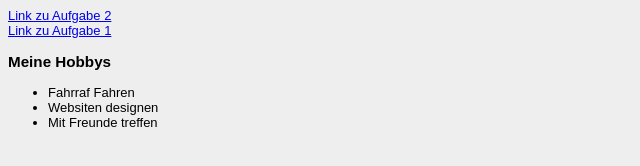
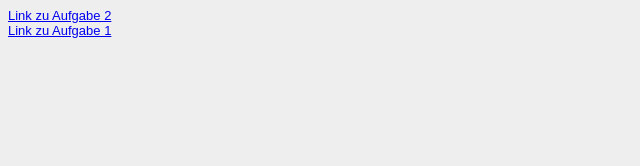
Before and after one commit to Z3r0cks/EIA1-WiSe20-21, a plain HTML site: page Steckbrief/steckbrief.htm in a window 1280 px wide. Shown: the whole page, without its empty margins (0-640 px from the left). Drawn offline with Linux system fonts and the light colour scheme.

Commit message:
TASK: example commit

```diff
--- a/Steckbrief/steckbrief.htm
+++ b/Steckbrief/steckbrief.htm
@@ -17,14 +17,6 @@
 	<a href="#">Link zu Aufgabe 2</a>
 	<br>
 	<a href="#">Link zu Aufgabe 1</a>
-	<div class="steckbrief__hobbys">
-		<h3 class="steckbrief__hobbys__title">Meine Hobbys</h3>
-		<ul class="steckbrief__hobbys__list">
-			<li>Fahrraf Fahren</li>
-			<li>Websiten designen</li>
-			<li>Mit Freunde treffen</li>
-		</ul>
-	</div>
 </body>
 
 </html>
```
